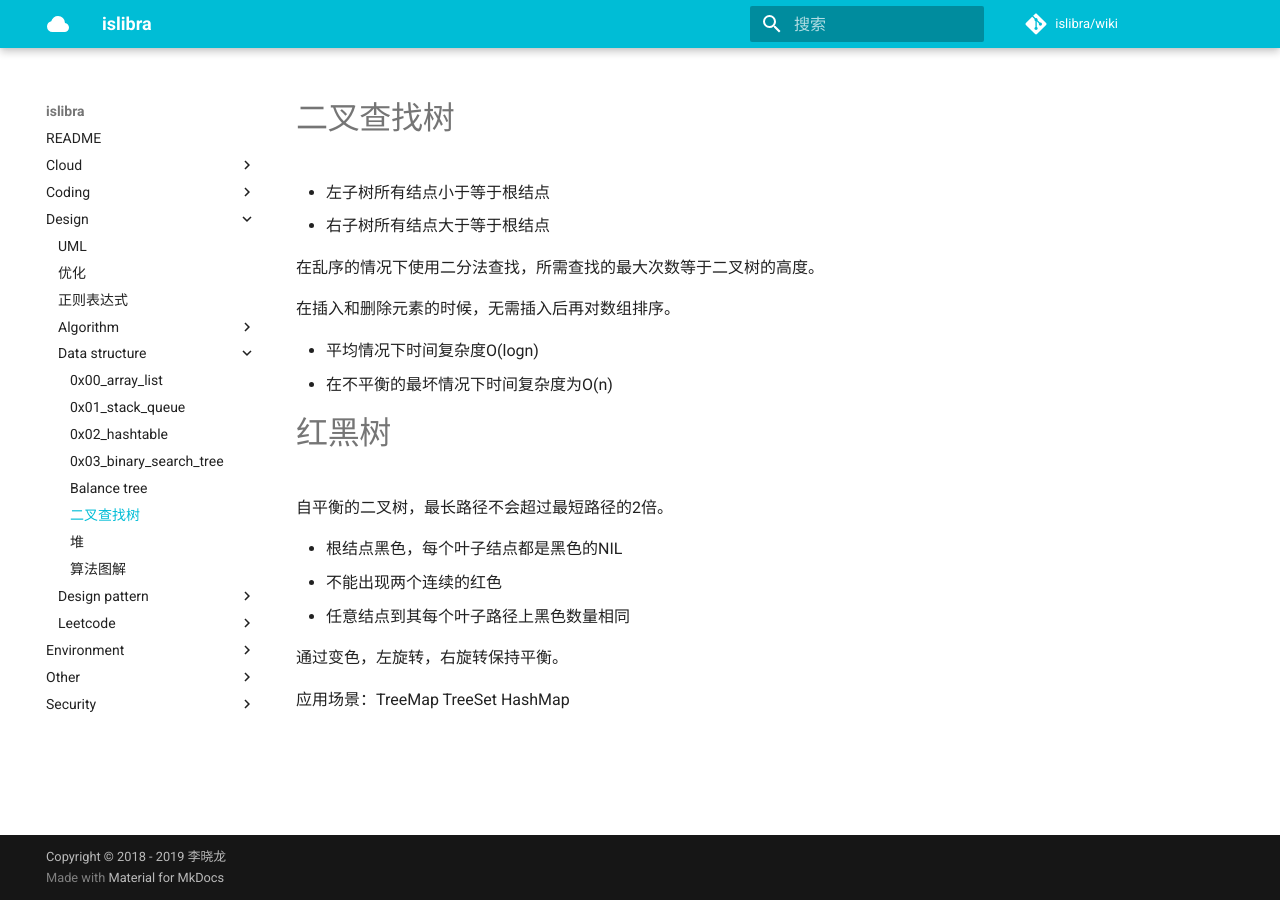
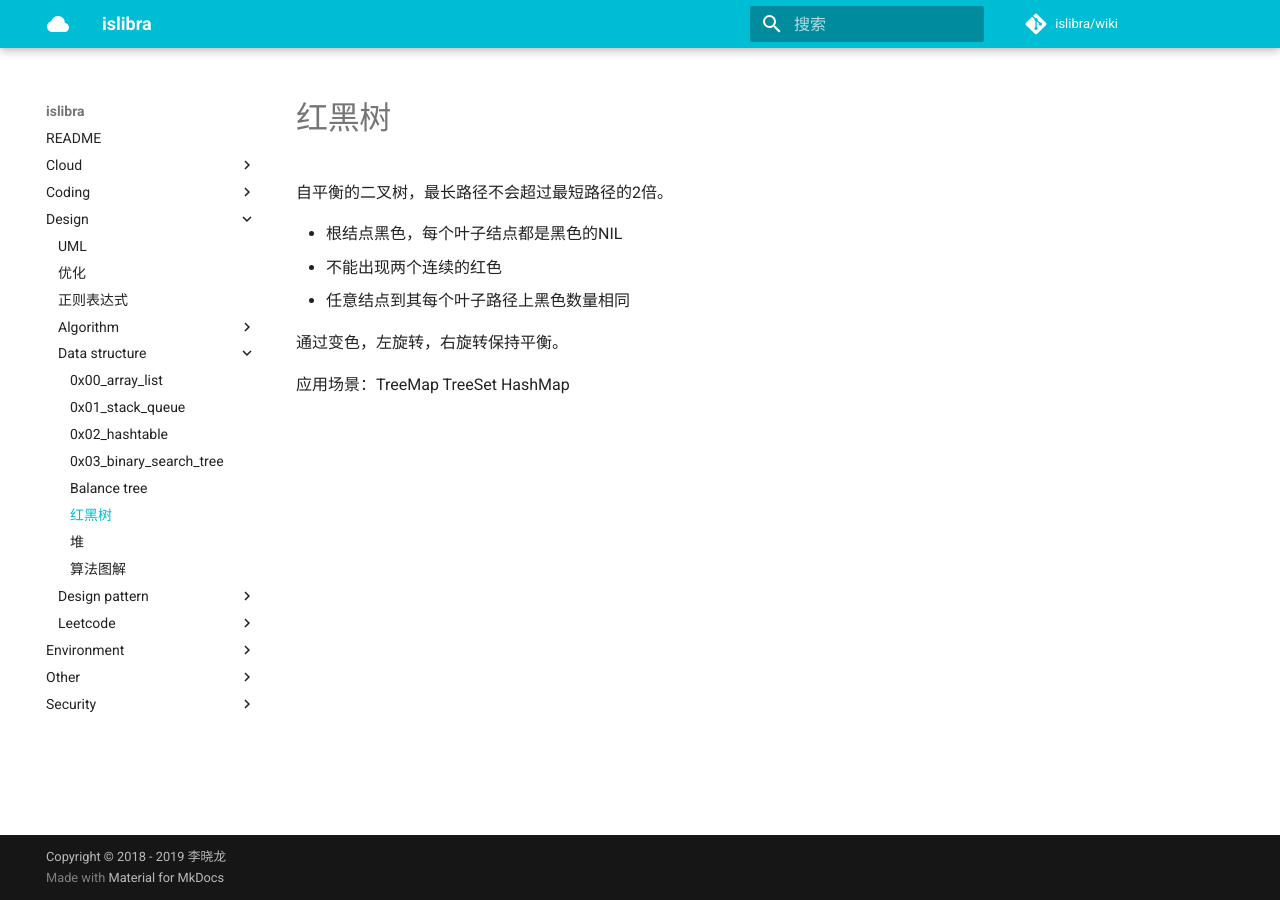
Before and after one commit to islibra/wiki, an MkDocs documentation site: the page built from docs/design/data_structure/red_black_tree.md, in a window 1280 px wide. Built offline with MkDocs 1.6.1 and Material for MkDocs 9.7.7, drawn with Linux system fonts in a browser that asks for light colours; comment, search, counter and statistics services are not loaded.

Commit message:
Update red_black_tree.md

```diff
--- a/docs/design/data_structure/red_black_tree.md
+++ b/docs/design/data_structure/red_black_tree.md
@@ -1,15 +1,3 @@
-# 二叉查找树
-
-- 左子树所有结点小于等于根结点
-- 右子树所有结点大于等于根结点
-
-在乱序的情况下使用二分法查找，所需查找的最大次数等于二叉树的高度。
-
-在插入和删除元素的时候，无需插入后再对数组排序。
-
-- 平均情况下时间复杂度O(logn)
-- 在不平衡的最坏情况下时间复杂度为O(n)
-
 # 红黑树
 
 自平衡的二叉树，最长路径不会超过最短路径的2倍。
```
